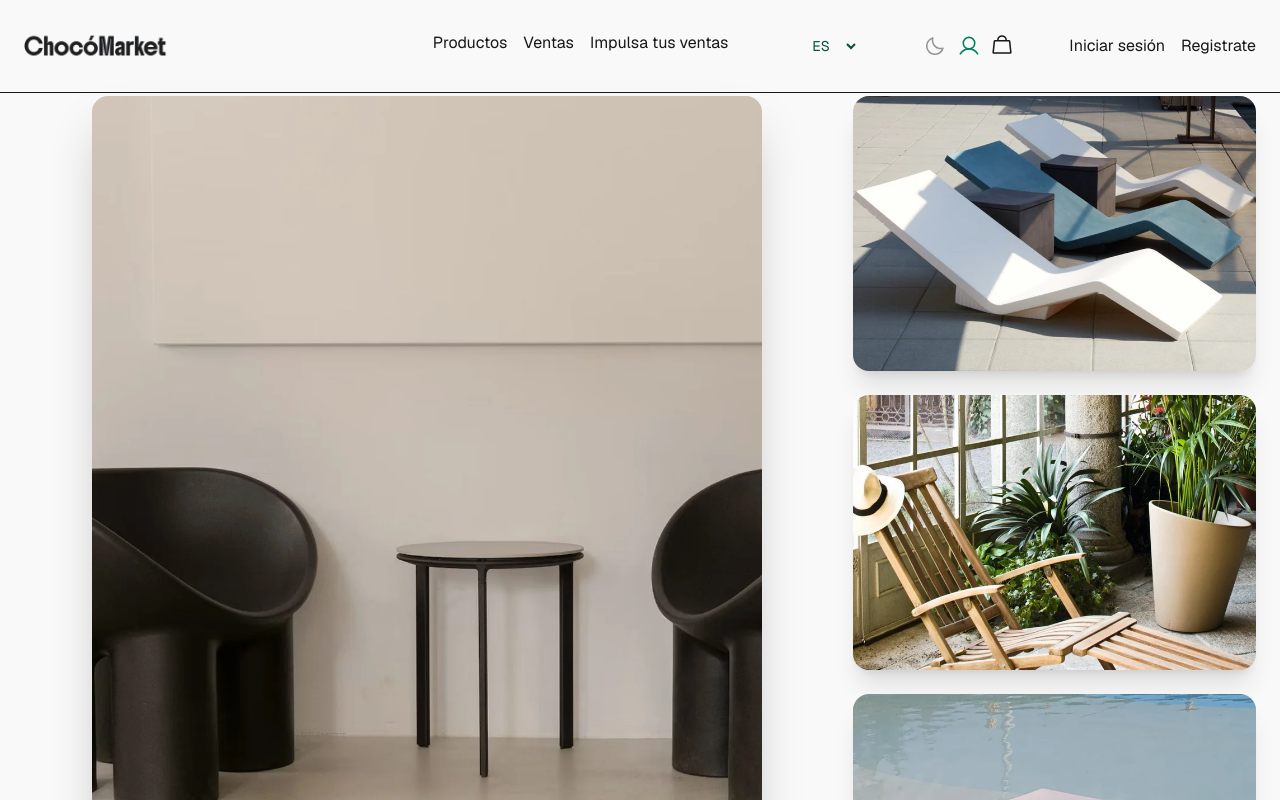
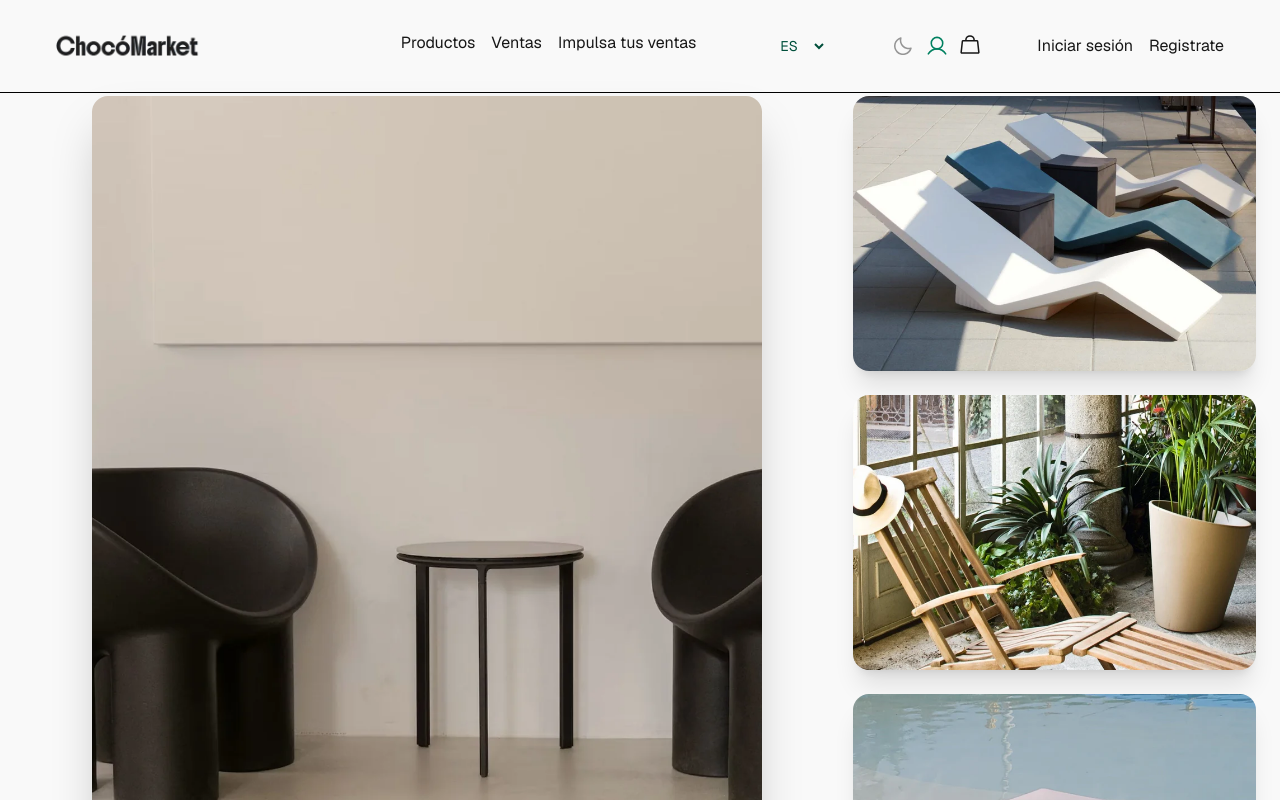
Before and after one commit to IngenieroJosser/chocomarket__frontend, a Next.js app: page / in a window 1280 px wide. Shown: the top 800 px of the page. Built offline with nearby package versions, Linux system fonts and the light colour scheme.

Commit message:
feat(ui): fixing the color of the scroll of the header

```diff
--- a/src/app/globals.css
+++ b/src/app/globals.css
@@ -25,7 +25,7 @@ body {
 }
 
 ::selection {
-  background-color: #005f4a80;
+  background-color: #00a88480;
   color: #ffffff;
 }
 
--- a/src/components/ui/home/Header.tsx
+++ b/src/components/ui/home/Header.tsx
@@ -109,8 +109,12 @@ const Header = () => {
   return (
     <>
       <header
-        className={`flex items-center justify-between p-6 border-b fixed top-0 w-full z-50 transition-colors duration-300 ${
-          scrolled ? "bg-gray-800" : "bg-transparent"
+        className={`flex items-center justify-between p-6 border-b fixed top-0 w-full z-50 border-black px-4 md:px-14 transition-colors duration-300 ${
+          scrolled === null
+            ? ""
+            : scrolled
+            ? "bg-[rgba(255,255,255,0.56)] dark:bg-[rgba(0,0,0,0.5)] backdrop-blur-md"
+            : "bg-transparent"
         }`}
       >
         {/* Logo */}
```
